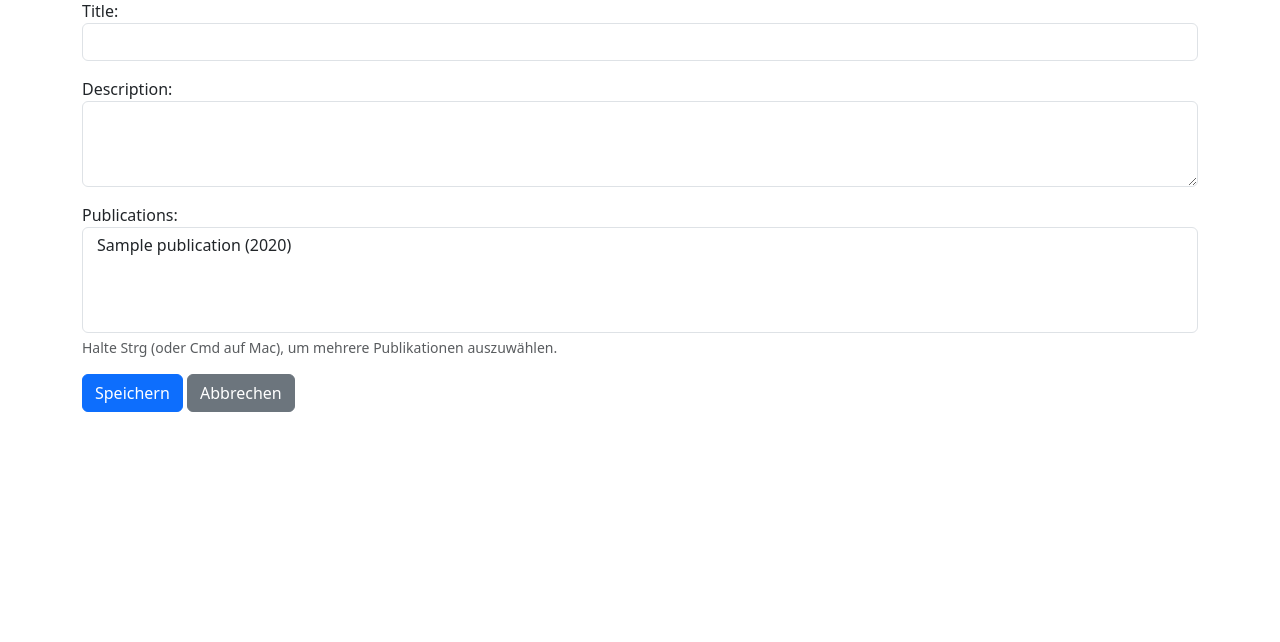
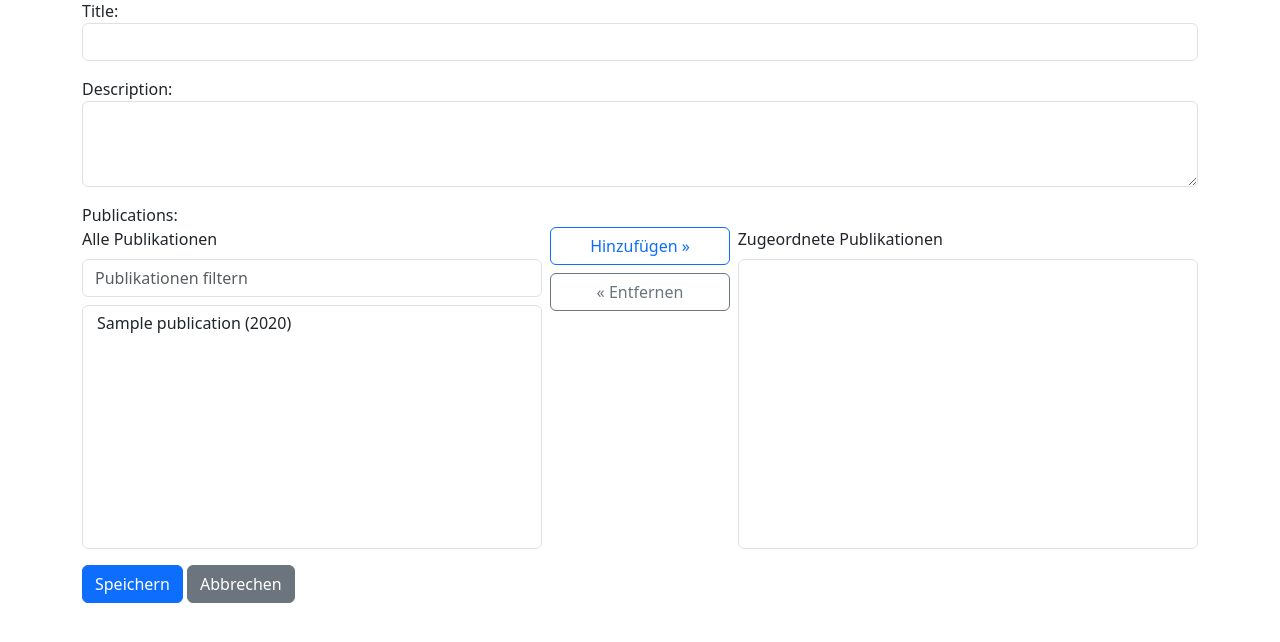
Before and after one commit to sklarmann/SimpleLiteratureManager, a Django app: page /projects/add/ in a window 1280 px wide. Shown: the part 145-787 px from the top of the page. Run offline with Django 5.2, Linux system fonts and the light colour scheme; tables that the repository leaves empty hold one stand-in row (values such as "Sample post"); lists and menus that the app fills with data are empty.

Commit message:
Add filterable publication selection on project form

```diff
--- a/SimpleLiteratureManager/library/templates/project_form.html
+++ b/SimpleLiteratureManager/library/templates/project_form.html
@@ -23,8 +23,33 @@
 
     <div class="mb-3">
         {{ form.publications.label_tag }}
-        {{ form.publications }}
-        <div class="form-text">Halte Strg (oder Cmd auf Mac), um mehrere Publikationen auszuwählen.</div>
+        <div class="row g-2 align-items-start">
+            <div class="col-md-5">
+                <label for="available-publications" class="form-label">Alle Publikationen</label>
+                <input
+                    type="text"
+                    id="publication-filter"
+                    class="form-control mb-2"
+                    placeholder="Publikationen filtern"
+                />
+                <select multiple class="form-select" size="10" id="available-publications"></select>
+            </div>
+            <div class="col-md-2 d-flex flex-column align-items-center justify-content-center gap-2">
+                <button type="button" class="btn btn-outline-primary w-100" id="add-publication">
+                    Hinzufügen &raquo;
+                </button>
+                <button type="button" class="btn btn-outline-secondary w-100" id="remove-publication">
+                    &laquo; Entfernen
+                </button>
+            </div>
+            <div class="col-md-5">
+                <label for="selected-publications" class="form-label">Zugeordnete Publikationen</label>
+                <select multiple class="form-select" size="12" id="selected-publications"></select>
+            </div>
+        </div>
+        <div class="d-none">
+            {{ form.publications }}
+        </div>
         {% for error in form.publications.errors %}
             <div class="text-danger small">{{ error }}</div>
         {% endfor %}
@@ -37,4 +62,86 @@
         <a class="btn btn-secondary" href="{% url 'project_list' %}">Abbrechen</a>
     {% endif %}
 </form>
+
+<script>
+    (function () {
+        const setupDualList = ({
+            hiddenSelectId,
+            availableSelectId,
+            selectedSelectId,
+            filterInputId,
+            addButtonId,
+            removeButtonId,
+        }) => {
+            const hiddenSelect = document.getElementById(hiddenSelectId);
+            const availableSelect = document.getElementById(availableSelectId);
+            const selectedSelect = document.getElementById(selectedSelectId);
+            const filterInput = document.getElementById(filterInputId);
+            const addButton = document.getElementById(addButtonId);
+            const removeButton = document.getElementById(removeButtonId);
+
+            if (!hiddenSelect || !availableSelect || !selectedSelect) {
+                return;
+            }
+
+            const allOptions = Array.from(hiddenSelect.options).map((option) => option.cloneNode(true));
+
+            const renderLists = () => {
+                availableSelect.innerHTML = "";
+                selectedSelect.innerHTML = "";
+
+                const filterValue = filterInput?.value.toLowerCase() || "";
+
+                allOptions.forEach((option) => {
+                    const targetSelect = option.selected ? selectedSelect : availableSelect;
+                    const matchesFilter = option.text.toLowerCase().includes(filterValue);
+
+                    if (!option.selected && filterValue && !matchesFilter) {
+                        return;
+                    }
+
+                    targetSelect.appendChild(option.cloneNode(true));
+                });
+            };
+
+            const moveOptions = (fromSelect, markSelected) => {
+                const selectedOptions = Array.from(fromSelect.selectedOptions);
+                if (!selectedOptions.length) {
+                    return;
+                }
+
+                selectedOptions.forEach((option) => {
+                    const original = allOptions.find((opt) => opt.value === option.value);
+                    if (original) {
+                        original.selected = markSelected;
+                    }
+                });
+                renderLists();
+            };
+
+            addButton?.addEventListener("click", () => moveOptions(availableSelect, true));
+            removeButton?.addEventListener("click", () => moveOptions(selectedSelect, false));
+            filterInput?.addEventListener("input", renderLists);
+
+            document.querySelector("form")?.addEventListener("submit", () => {
+                Array.from(hiddenSelect.options).forEach((option) => {
+                    option.selected = allOptions.some(
+                        (opt) => opt.value === option.value && opt.selected,
+                    );
+                });
+            });
+
+            renderLists();
+        };
+
+        setupDualList({
+            hiddenSelectId: "id_publications",
+            availableSelectId: "available-publications",
+            selectedSelectId: "selected-publications",
+            filterInputId: "publication-filter",
+            addButtonId: "add-publication",
+            removeButtonId: "remove-publication",
+        });
+    })();
+</script>
 {% endblock %}
```
